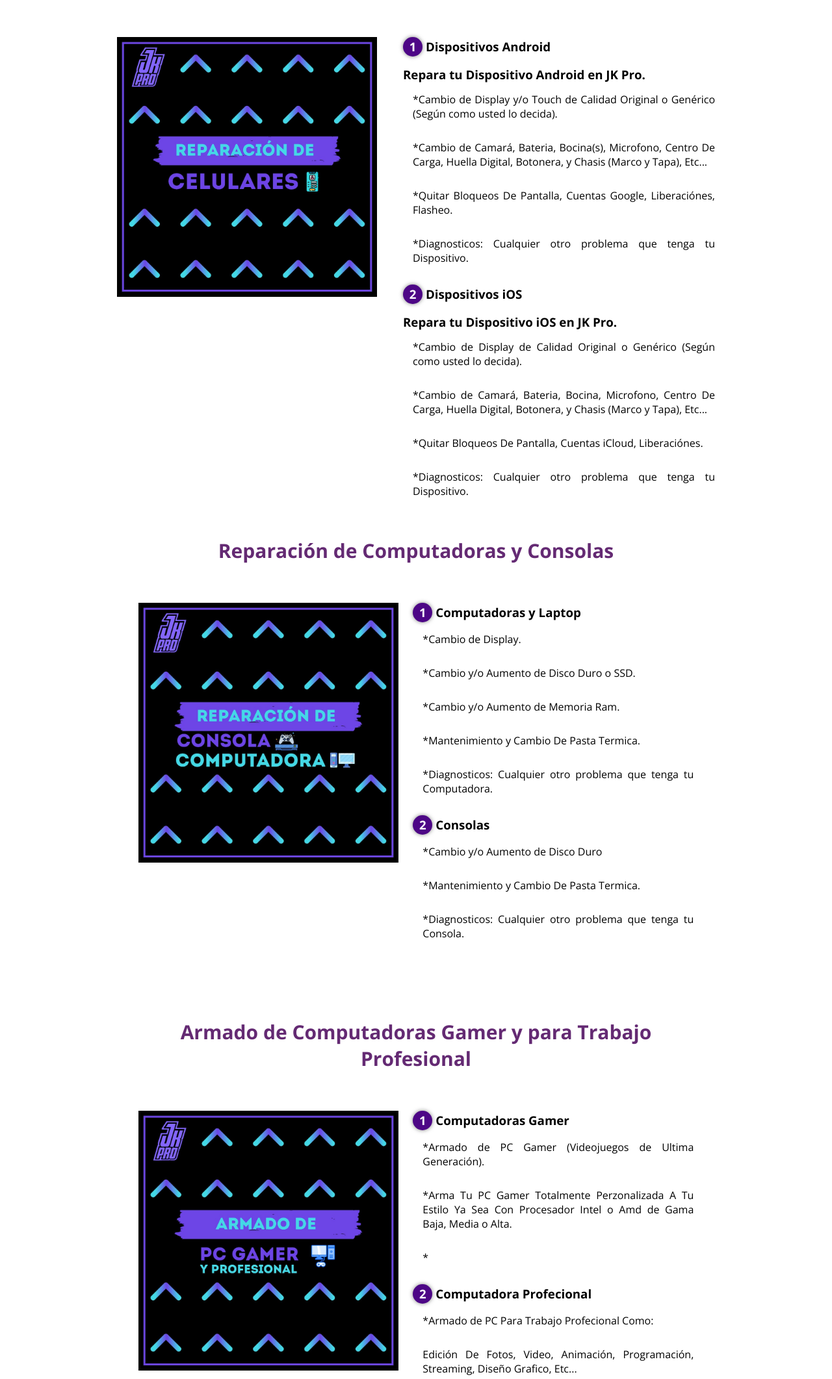
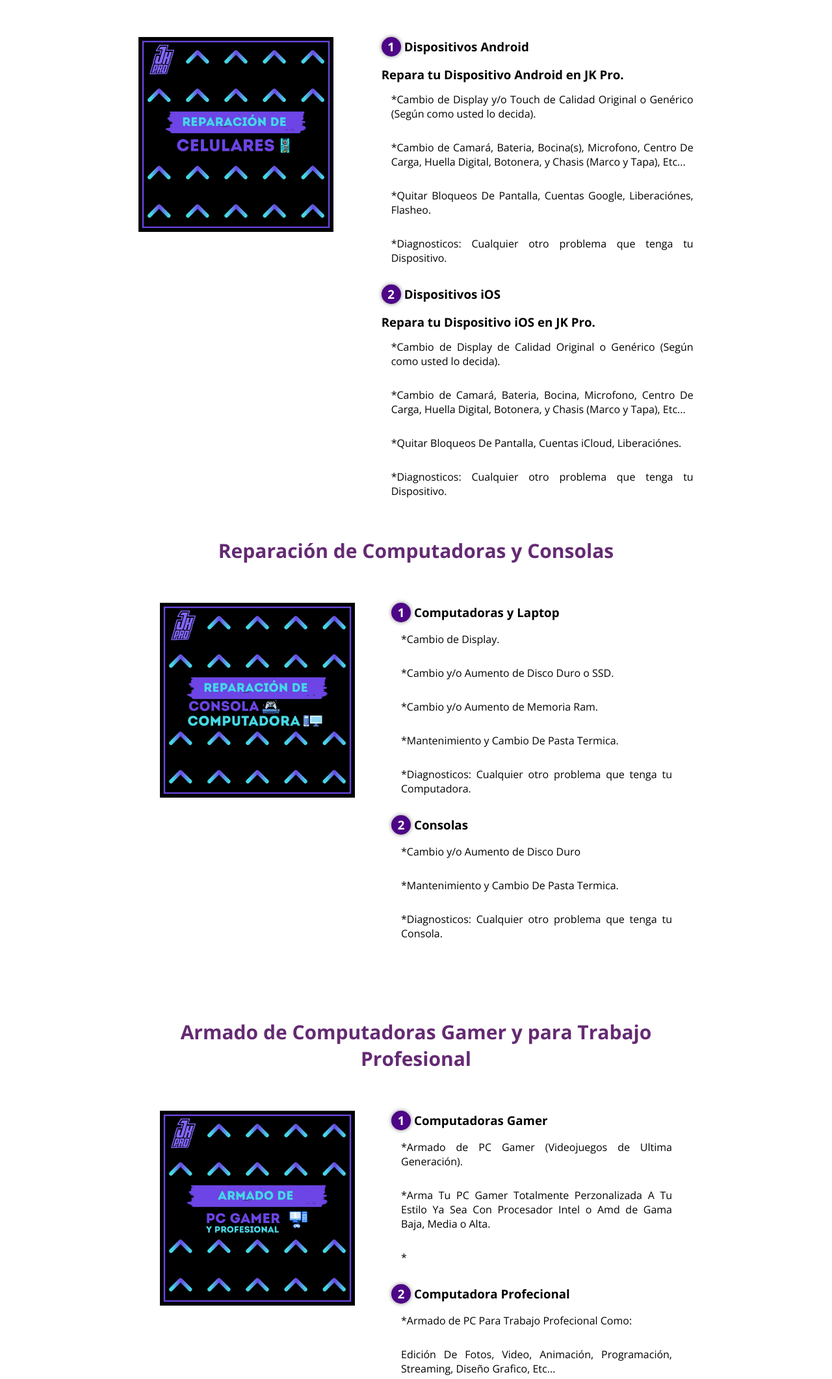
Before and after one commit to JKPro072020/JKPro, a plain HTML site: page index.html in a window 1280 px wide. Shown: the part 674-2797 px from the top of the page at 65% size. Drawn offline with nearby package versions, Linux system fonts and the light colour scheme.

Commit message:
Add files via upload

```diff
--- a/index.html
+++ b/index.html
@@ -33,7 +33,7 @@
         <section class="contenedor sobre-nosotros">
             <h2 class="titulo">Reparación de Dispositivos Android y iOS</h2>
             <div class="contenedor-sobre-nosotros">
-                <img src="img/CELULARES.jpg" width="400" height="400" />
+                <img src="img/CELULARES.jpg" width="300" height="300" />
                 <div class="contenido-textos">
                     <h3><span>1</span>Dispositivos Android</h3>
                     <h3>Repara tu Dispositivo Android en JK Pro.</h3>
@@ -54,7 +54,7 @@
             <main> <section class="contenedor sobre-nosotros">
                 <h2 class="titulo">Reparación de Computadoras y Consolas</h2>
                 <div class="contenedor-sobre-nosotros">
-                    <img src="img/COMPUTADORA Y CONSOLA.jpg" width="400" height="400" />
+                    <img src="img/COMPUTADORA Y CONSOLA.jpg" width="300" height="300" />
                     <div class="contenido-textos">
                         <h3><span>1</span>Computadoras y Laptop</h3>
                         <p><span>*</span>Cambio de Display.</p>
@@ -75,7 +75,7 @@
                     <main> <section class="contenedor sobre-nosotros">
                         <h2 class="titulo">Armado de Computadoras Gamer y para Trabajo Profesional</h2>
                         <div class="contenedor-sobre-nosotros">
-                            <img src="img/PC GAMER.jpg" width="400" height="400" />
+                            <img src="img/PC GAMER.jpg" width="300" height="300" />
                             <div class="contenido-textos">
                                 <h3><span>1</span>Computadoras Gamer</h3>
                                 <p><span>*</span>Armado de PC Gamer (Videojuegos de Ultima Generación).</p>
@@ -96,7 +96,7 @@
                             <section class="contenedor sobre-nosotros">
                                 <h2 class="titulo">Venta De Diseños Graficos</h2>
                                 <div class="contenedor-sobre-nosotros">
-                                    <img src="img/DISEÑO GRAFICO.jpg" width="400" height="400" />
+                                    <img src="img/DISEÑO GRAFICO.jpg" width="300" height="300" />
                                     <div class="contenido-textos">
                                         <h3><span>1</span>Diseños Disponibles Para Ti</h3>
 
```
